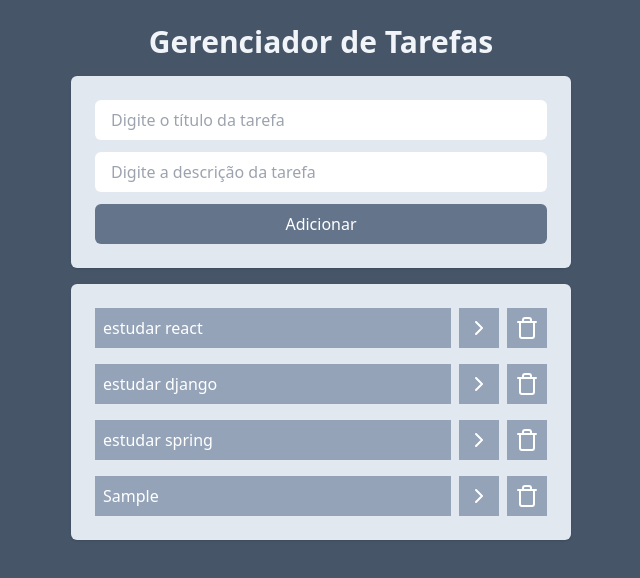
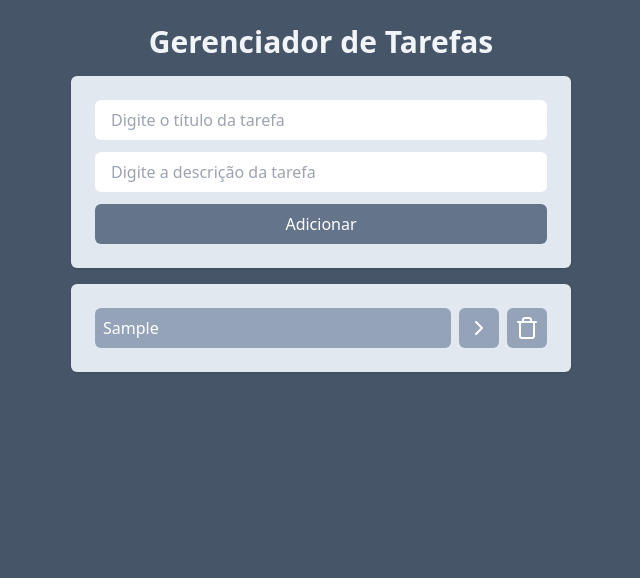
Before and after one commit to bernardommedeiros/React_To-do_List, a React (Vite) app: page / in a window 1280 px wide. Both pictures are taken after typing "Sample", "Sample" into the empty fields and a click on the button "Adicionar". Shown: the top 578 px of the page, without its empty margins (319-959 px from the left). Built offline with nearby package versions, Linux system fonts and the light colour scheme.

Commit message:
finalização do projeto

```diff
--- a/src/App.jsx
+++ b/src/App.jsx
@@ -1,30 +1,14 @@
 import AddTask from "./components/AddTask"
 import Tasks from "./components/Tasks"
-import { useState } from 'react';
+import { useEffect, useState } from 'react';
 import {v4} from 'uuid'
+import Title from './components/Title'
 
 function App(){
   // prop
-  const [tasks, setTasks] = useState([{
-    id: 1,
-    title: "estudar react",
-    description: " aprender o framework JS ",
-    isCompleted: false
-  },
-  {
-    id: 2,
-    title: "estudar django",
-    description: " aprender o framework PY ",
-    isCompleted: false
-  },
-
-  {
-    id: 3,
-    title: "estudar spring",
-    description: " aprender o framework JAVA ",
-    isCompleted: false
-  }
-]);
+  const [tasks, setTasks] = useState(JSON.parse(localStorage.getItem("tasks")) || []
+  // caso não haja nada no localStorage é passado uma lista vazia
+);
 
 function onTaskSubmit(title, desc) {
   const newTask = {
@@ -38,6 +22,44 @@ function onTaskSubmit(title, desc) {
   setTasks([ ...tasks, newTask])
 
 }
+
+
+
+
+useEffect(() => {
+  localStorage.setItem("tasks", JSON.stringify(tasks))
+}, [tasks])
+
+
+
+
+// ROTA FICTICIA, FUNCIONAL MAS UTILIZADA COMO EXEMPLO -> SERVE PARA PERSISTIR OS DADOS NO BANCO DE DADOS DO PROJETO
+
+// executa a função sempre que o valor presente na lista for alterado
+// quando tasks for alterado, ocorrerá o useEffects
+// efeito quando algo for alterado
+// consumo da api JSONPlaceholder -> pegar os dados e armazená-los no state
+
+
+ /*
+ caso habilite, a api será consumida
+
+ useEffect(() => {
+  async function fetchTasks(){
+    const response = await fetch('https://jsonplaceholder.typicode.com/todos?_limit=10', {
+      method: 'GET'
+    });
+
+    const data = await response.json()
+    setTasks(data)
+
+  }
+
+
+   fetchTasks();
+}, []); */
+
+
 
 
 
@@ -62,18 +84,17 @@ function onTaskDelete(taskId) {
 
   return (
     // w e h screen cobre toda a largura da tela
-    <div className='w-screen h-screen bg-slate-600 flex justify-center p-6'>
+      <div className='min-h-screen w-screen bg-slate-600 flex justify-center p-6'>
+        <div className="w-[500px] space-y-4">
+          <Title>Gerenciador de Tarefas</Title>
 
-      <div className="w-[500px] space-y-4">
-        <h1 className="text-3xl text-slate-100 font-bold text-center" >Gerenciador de Tarefas</h1>
+          <AddTask onTaskSubmit={onTaskSubmit}/>
+          <Tasks tasks = {tasks} onTaskClick ={onTaskClick} onTaskDelete = {onTaskDelete}
+          />
 
-        <AddTask onTaskSubmit={onTaskSubmit}/>
+        </div>
+      </div>
 
-        <Tasks tasks = {tasks} onTaskClick ={onTaskClick} onTaskDelete = {onTaskDelete}
-        />
-
-      </div>
-    </div>
   );
 }
 
--- a/src/components/AddTask.jsx
+++ b/src/components/AddTask.jsx
@@ -1,4 +1,5 @@
 import { useState } from 'react';
+import Input from "./Input"
 
 
 function AddTasks({onTaskSubmit}){
@@ -8,12 +9,16 @@ function AddTasks({onTaskSubmit}){
     return (
         <div className=" bg-slate-200 space-y rounded-md p-6 shadow flex flex-col gap-3">
 
-        <input type="text" placeholder="Digite o título da tarefa" className="border-slate-300 outline-slate-400 px-4 py-2 rounded-md"
+
+
+        <Input type="text" placeholder="Digite o título da tarefa"
         value={title}
         onChange={(event) => setTitle(event.target.value)}
         />
 
-        <input type="text" placeholder="Digite a descrição da tarefa" className="border-slate-300 outline-slate-400 px-4 py-2 rounded-md"
+
+
+        <Input type="text" placeholder="Digite a descrição da tarefa"
         value={desc}
         onChange={(event) => setDesc(event.target.value)}
         />
--- /dev/null
+++ b/src/components/Button.jsx
@@ -0,0 +1,12 @@
+function Button(props){
+    return(
+
+        <button onClick={props.onClick} className="bg-slate-400 p-2 text-white rounded-md">
+            {props.children}
+        </button>
+
+
+    );
+}
+
+export default Button;
--- /dev/null
+++ b/src/components/Input.jsx
@@ -0,0 +1,11 @@
+function Input(props){
+    return(
+        <input className="border-slate-300 outline-slate-400 px-4 py-2 rounded-md"
+
+        {...props}
+
+        />
+    );
+}
+
+export default Input;
--- a/src/components/Tasks.jsx
+++ b/src/components/Tasks.jsx
@@ -1,5 +1,6 @@
 import { ChevronRightIcon, TrashIcon } from "lucide-react";
 import { useNavigate } from "react-router-dom";
+import Button from "./Button"
 //  todo componente recebe por padrão o props - conteudo enviado pelo app
 function Tasks({ tasks, onTaskClick, onTaskDelete }){
     // key é unica entre itens
@@ -20,20 +21,20 @@ function Tasks({ tasks, onTaskClick, onTaskDelete }){
             {tasks.map((task) => (
             <li key={task.id} className="flex gap-2">
             <button onClick={() => onTaskClick(task.id)}
-            className= {`bg-slate-400 w-full text-left text-white p-2 rounded-md}
+            className= {`bg-slate-400 w-full text-left text-white p-2 rounded-md
             ${task.isCompleted && "line-through"}`}>
 
                 {task.title}
 
             </button>
 
-                <button onClick={() => onSeeDetails(task)} className="bg-slate-400 p-2 text-white rounded-md}">
+                <Button onClick={() => onSeeDetails(task)}>
                     <ChevronRightIcon></ChevronRightIcon>
-                </button>
+                </Button>
 
-                <button onClick={() => onTaskDelete(task.id)} className="bg-slate-400 p-2 text-white rounded-md}">
+                <Button onClick={() => onTaskDelete(task.id)} >
                   <TrashIcon />
-            </button>
+                </Button>
             </li>
             )
 
--- /dev/null
+++ b/src/components/Title.jsx
@@ -0,0 +1,13 @@
+function Title(props){
+    return(
+
+        <h1 className="text-3xl text-slate-100 font-bold text-center">
+
+        {props.children}
+        </h1>
+
+
+    );
+}
+
+export default Title;
--- a/src/pages/TaskPage.jsx
+++ b/src/pages/TaskPage.jsx
@@ -1,5 +1,6 @@
 import { ChevronLeftIcon } from "lucide-react";
 import { useNavigate, useSearchParams } from "react-router-dom";
+import Title from '../components/Title'
 
 function TaskPage(){
     const navigate = useNavigate();
@@ -8,7 +9,7 @@ function TaskPage(){
     const title = searchParams.get("title");
     const desc = searchParams.get("desc");
     return (
-        <div className="w-screen h-screen bg-slate-600 p-6">
+        <div className="w-screen h-screen flex justify-center bg-slate-600 p-6 pt-10">
             <div className="w-[500px] space-y-4">
 
             <div className="flex justify-center relative">
@@ -17,7 +18,7 @@ function TaskPage(){
                     <ChevronLeftIcon />
                 </button>
 
-                <h1 className="text-3xl text-slate-100 font-bold text-center" >Detalhes da Tarefa</h1>
+                <Title>Detalhes da Tarefa</Title>
             </div>
 
             <div className="bg-slate-200 p-4 rounded-md" >
```
